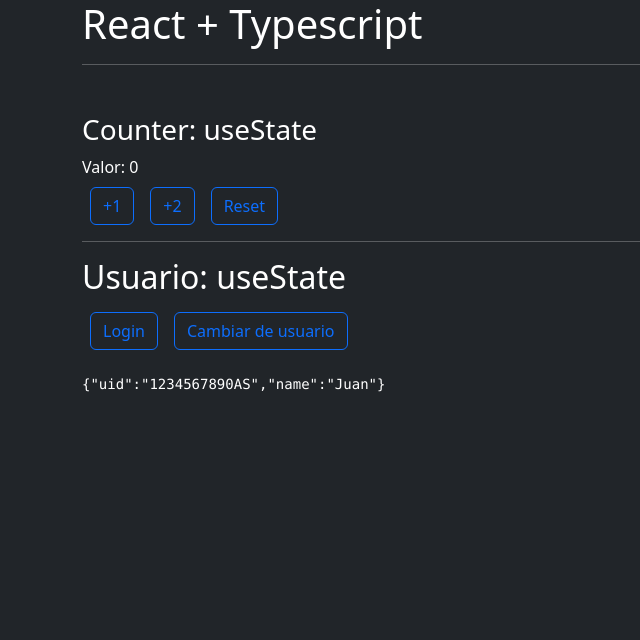
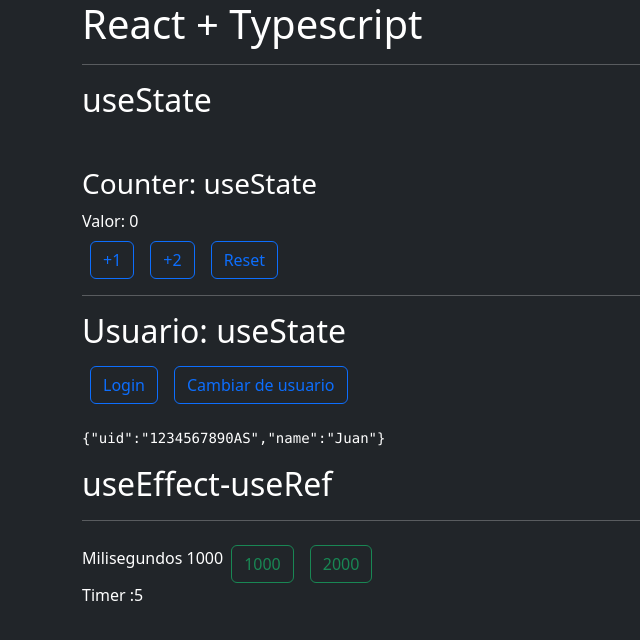
Before and after one commit to OLAEMJO8/reactTypescript, a React (Create React App) app: page / in a window 1280 px wide. Shown: the top 640 px of the page, without its empty margins (0-640 px from the left). Built offline with nearby package versions, Linux system fonts and the light colour scheme.

Commit message:
Feat. Timer y TimerPadre useEffect + useRef + Props

```diff
--- a/src/App.tsx
+++ b/src/App.tsx
@@ -1,4 +1,5 @@
 import { Counter } from "./components/Counter";
+import { TimerPadre } from "./components/TimerPadre";
 import { Usuario } from "./components/Usuario";
 function App() {
   return (
@@ -6,10 +7,14 @@
       <h1>React + Typescript</h1>
 
       <hr />
-
+      <h2>useState</h2>
       <Counter />
       <hr />
       <Usuario />
+
+      <h2>useEffect-useRef</h2>
+      <hr />
+      <TimerPadre />
     </div>
   );
 }
--- /dev/null
+++ b/src/components/Timer.tsx
@@ -0,0 +1,25 @@
+import { useEffect, useRef, useState } from "react";
+//Necesito recibir un argumento desde el padre, de la cantidad de milesimas a establecer
+
+type TimerArgs = {
+  milisegundos: number;
+};
+export const Timer = ({ milisegundos }: TimerArgs) => {
+  const [segundos, setSegundos] = useState(0);
+
+  //Establecer constante. Crea una referencia que no no importa cuantas veces se reconstruya el componente, guarda el mismo valor en memoria
+  //<NodeJS-Timeout/> establece el tipo de dato del ref
+  const ref = useRef<NodeJS.Timeout>();
+
+  // Ver argumentos que vienen del componente padre
+  console.log(milisegundos);
+
+  //Llamar a setInterval funcion de javascript y hacer limpieza cada vez que se cambia
+  //ref.current obtener la refencia al valor actual y hacer limpieza con el ref.current
+  useEffect(() => {
+    ref.current && clearInterval(ref.current);
+    ref.current = setInterval(() => setSegundos((s) => s + 1), milisegundos);
+  }, [milisegundos]);
+
+  return <div>Timer :{segundos}</div>;
+};
--- /dev/null
+++ b/src/components/TimerPadre.jsx
@@ -0,0 +1,29 @@
+import { useState } from "react";
+import { Timer } from "./Timer";
+
+export const TimerPadre = () => {
+  //Establecer valores por milisegundos
+  //Mandar los argumentos de los milisegundos a Timer(componente hijo)
+
+  const [milisegundos, setMilisegundos] = useState(1000);
+
+  return (
+    <div>
+      <span>Milisegundos {milisegundos}</span>
+
+      <button
+        className="btn btn-outline-success mt-2  mx-2"
+        onClick={() => setMilisegundos(1000)}
+      >
+        1000
+      </button>
+      <button
+        className="btn btn-outline-success mt-2  mx-2"
+        onClick={() => setMilisegundos(2000)}
+      >
+        2000
+      </button>
+      <Timer milisegundos={milisegundos} />
+    </div>
+  );
+};
```
